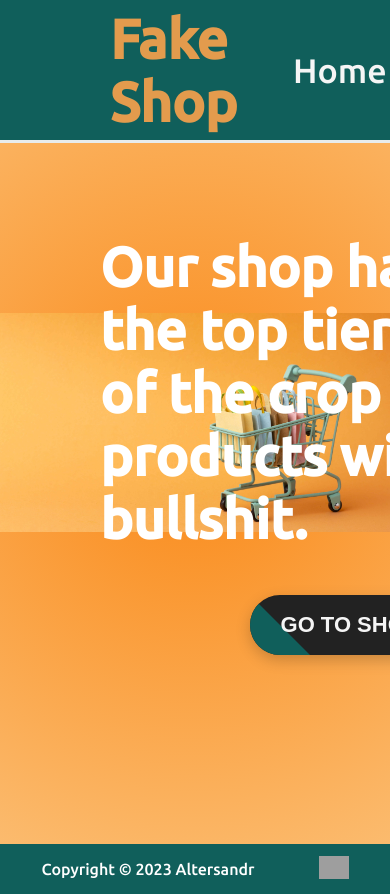
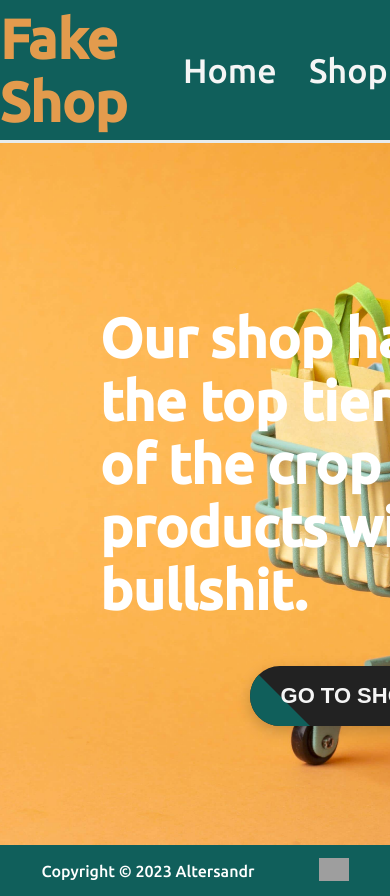
Before and after one commit to Altersandr/odin-shopping-cart, a React (Create React App) app: page / in a window 390 px wide. Built offline with nearby package versions, Linux system fonts and the light colour scheme; grey boxes are pictures that could not be loaded.

Commit message:
fix home text positioning

```diff
--- a/src/styles/App.css
+++ b/src/styles/App.css
@@ -190,6 +190,7 @@ body {
 }
 
 #main-body {
+  border: 1px solid #105f5b;
   display: flex;
   align-items: center;
   justify-content: flex-start;
@@ -197,10 +198,11 @@ body {
   width: 100vw;
   background-image: url("../img/body.jpg");
   background-position: center;
-  background-size: contain;
+  background-size: cover;
   background-repeat: no-repeat;
 }
 
 #home-left-text {
+  margin-top: 140px;
   padding-left: 100px;
 }
--- a/src/styles/Navbar.css
+++ b/src/styles/Navbar.css
@@ -32,6 +32,7 @@
   background-color: #ffffff;
   transition: transform 0.3s ease-out;
   border: 1px solid gray;
+  z-index: 4;
 }
 
 .offcanvas-collapse.show {
@@ -71,6 +72,12 @@
   color: rgba(248, 162, 76, 0.911);
   font-size: 55px;
   margin-left: 2em;
+}
+
+@media only screen and (max-width: 700px) {
+  #page-title {
+    margin-left: 0;
+  }
 }
 
 #cart-items {
```
